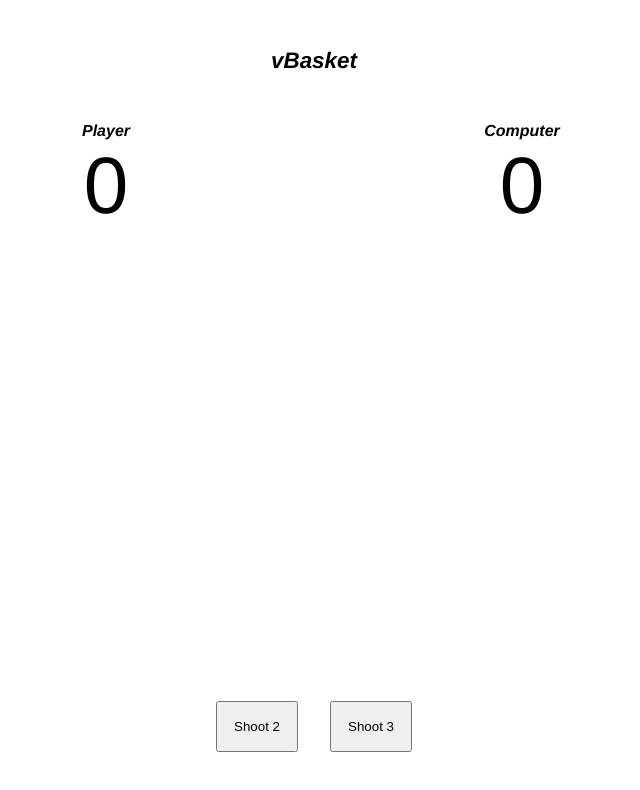
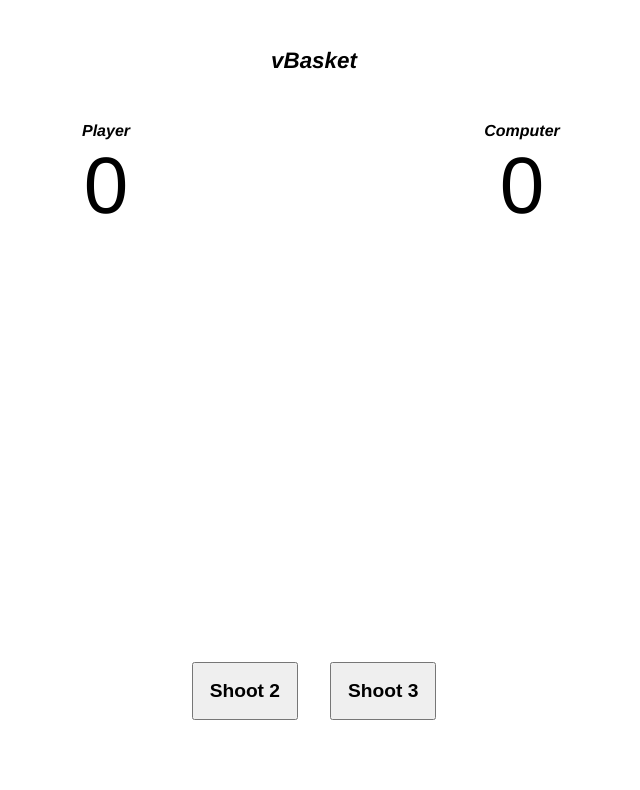
Before and after one commit to fermercadal/vue-basket, a Vue app: page / in a window 1280 px wide. Shown: the top 790 px of the page, without its empty margins (326-966 px from the left). Built offline with nearby package versions, Linux system fonts and the light colour scheme.

Commit message:
Update button styes

```diff
--- a/src/App.vue
+++ b/src/App.vue
@@ -160,9 +160,11 @@ body {
 
   .vBasket__controls {
     margin-top: auto;
-    padding: 2rem 0;
+    padding: 2rem 0 4rem 0;
 
     button {
+      font-size: 1.2rem;
+      font-weight: 600;
       margin: 1rem;
       padding: 1rem;
     }
```
